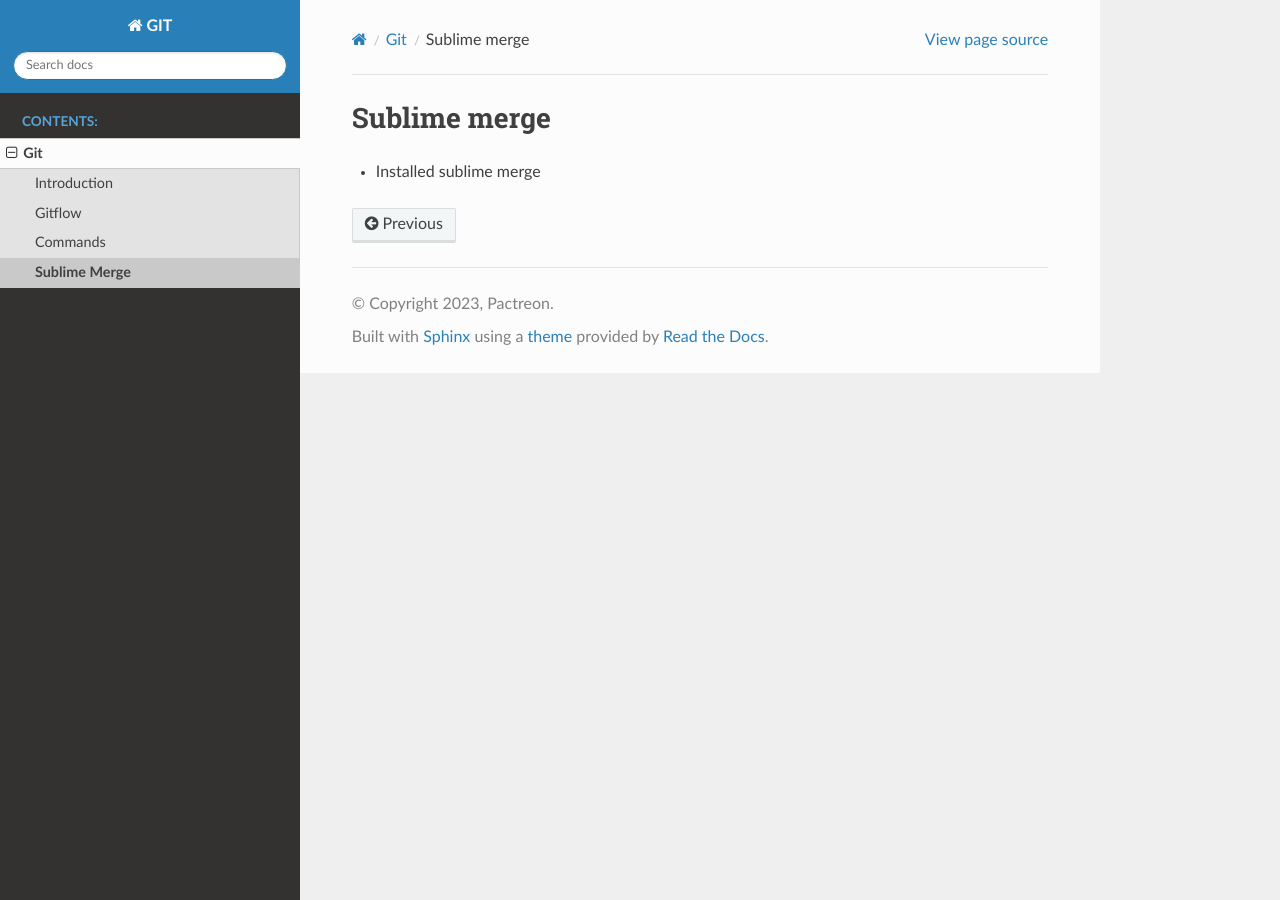
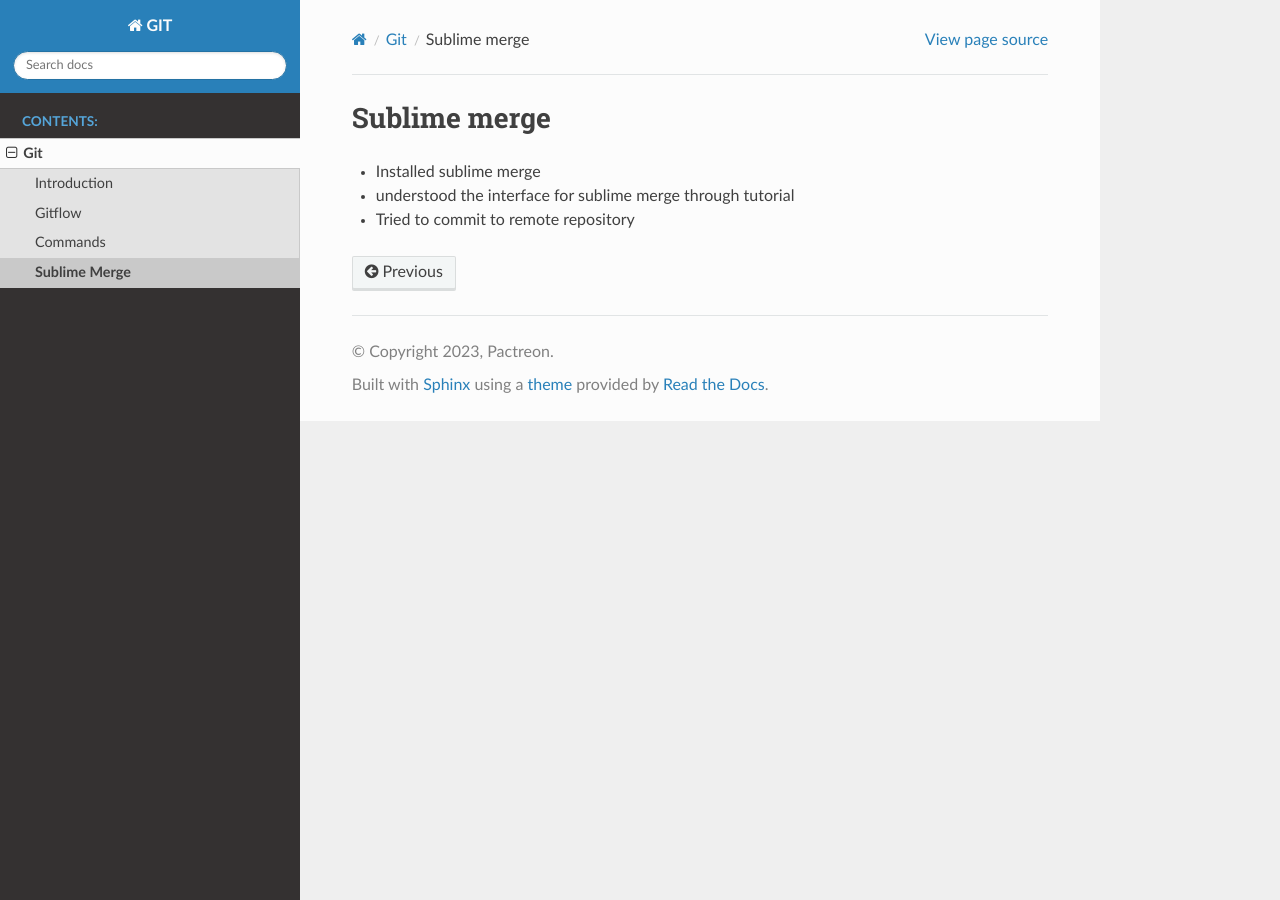
Before and after one commit to Sanjitpactreon/gitdemo, a Sphinx documentation site: the page built from source/modules/git/sublimemerge/index.rst, in a window 1280 px wide. Built offline with Sphinx 7.4.7 and the Read the Docs theme 2.0.0, drawn with Linux system fonts in a browser that asks for light colours.

Commit message:
commit new try

```diff
--- a/source/modules/git/sublimemerge/index.rst
+++ b/source/modules/git/sublimemerge/index.rst
@@ -2,3 +2,7 @@ Sublime merge
 =============
 
 * Installed sublime merge
+
+* understood the interface for sublime merge through tutorial
+
+* Tried to commit to remote repository
```
Also changed, not shown: source/modules/workflow diagram/index.rst (added), 5 other files.
